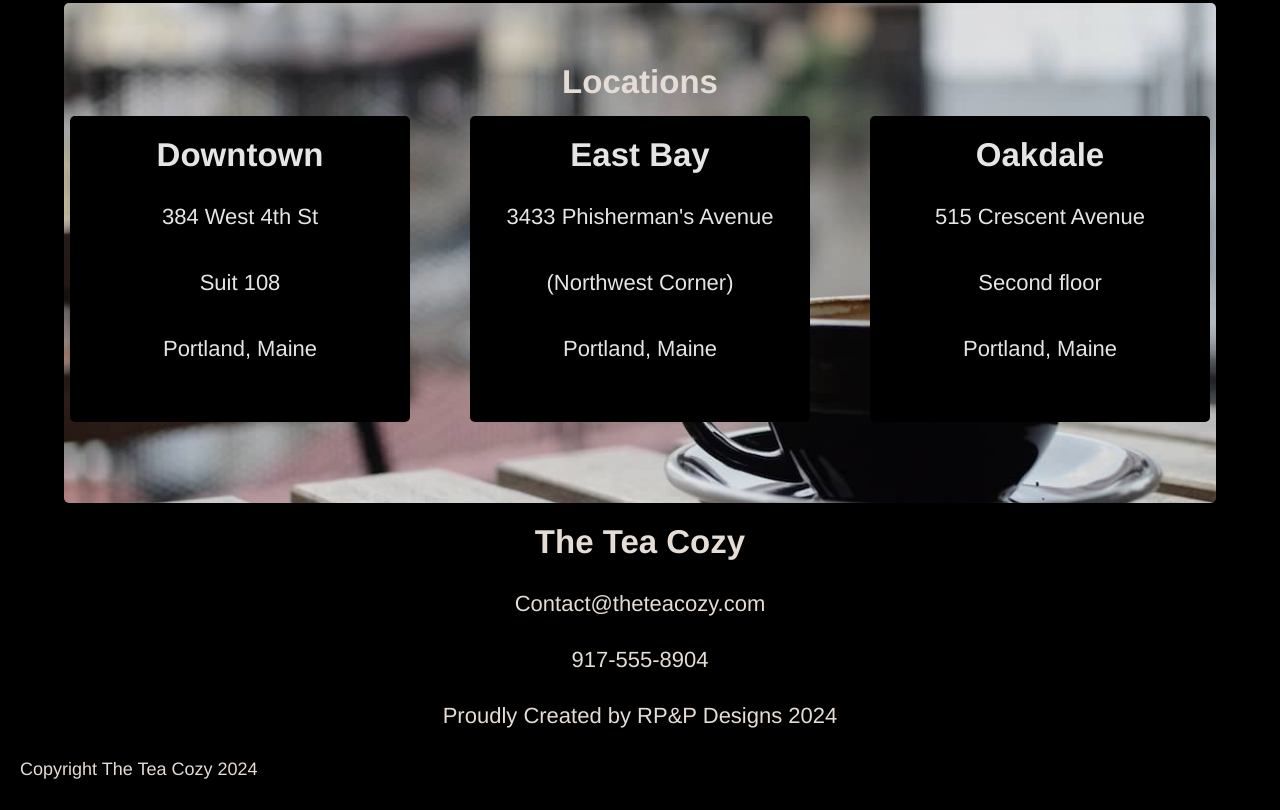
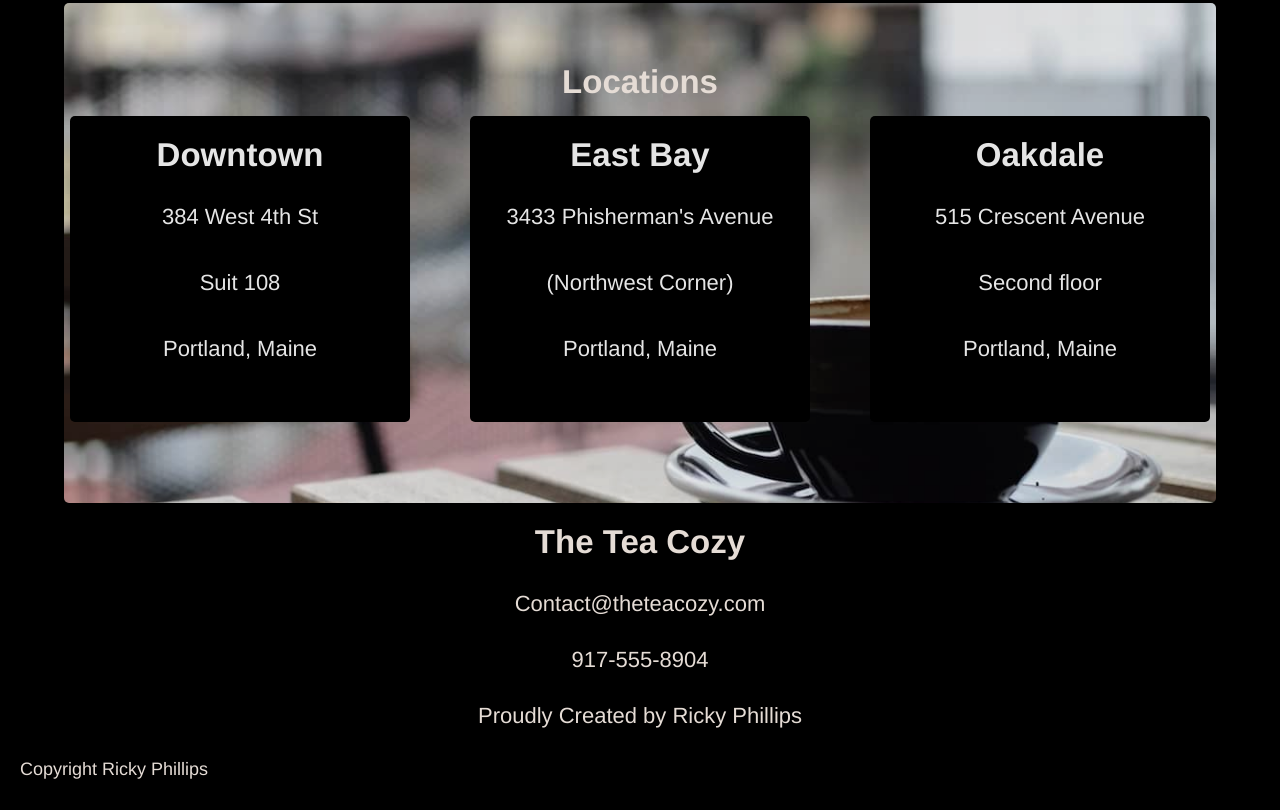
Before and after one commit to RickyPWebDev/tea-shop, a plain HTML site: page index.html in a window 1280 px wide. Shown: the part 1597-2407 px from the top of the page. Drawn offline with Linux system fonts and the light colour scheme.

Commit message:
changes to copyrite information

```diff
--- a/index.html
+++ b/index.html
@@ -102,9 +102,9 @@
         <h2>The Tea Cozy</h2>
         <p>Contact@theteacozy.com</p>
         <p>917-555-8904</p>
-        <p>Proudly Created by RP&P Designs <span id="year"></p>
+        <p>Proudly Created by Ricky Phillips</p>
 
-        <p id="copyrite" class="copyrite">Copyright The Tea Cozy  <span id="year2"> </span> </p>
+        <p id="copyrite" class="copyrite">Copyright Ricky Phillips  <span id="year2"> </span> </p>
 
 
 
```
